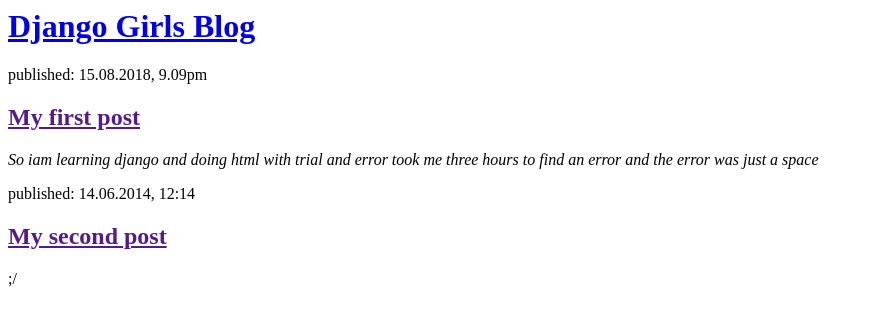
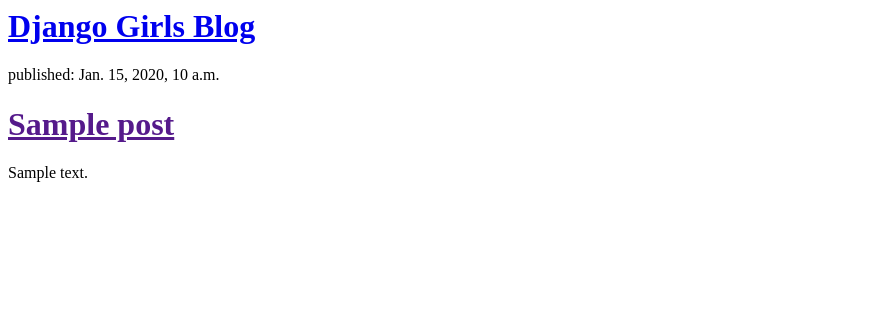
Before and after one commit to iAmGroot1/my-first-blog, a Django app: template blog/templates/blog/post_list.html in a window 1280 px wide. Shown: the top 326 px of the page, without its empty margins (0-874 px from the left). Run offline with Django 3.2, Linux system fonts and the light colour scheme; the template is opened without the code that fills it: values that come from a table or form of the project are taken from there, others are empty; tables that the repository leaves empty hold one stand-in row (values such as "Sample post").

Commit message:
Modified templates to display posts from  database

```diff
--- a/blog/templates/blog/post_list.html
+++ b/blog/templates/blog/post_list.html
@@ -1,22 +1,15 @@
 <html>
-    <head>
-        <title>Django Girls blog</title>
-    </head>
-    <body>
+      <head>
         <div>
-            <h1><a href="/">Django Girls Blog</a></h1>
+         <h1><a href="/">Django Girls Blog</a></h1>
         </div>
+       <head>
+      {% for post in posts %}
+       <div>
+         <p>published: {{ post.published_date }}</p>
+         <h1><a href="">{{ post.title }}</a></h1>
+         <p>{{ post.text|linebreaksbr }}</p>
+      </div>
+{% endfor %}
 
-        <div>
-            <p>published: 15.08.2018, 9.09pm</p>
-            <h2><a href="">My first post</a></h2>
-            <em>So iam learning django and doing html with trial and error took me three hours to find an error and the error was just a space </em>
-        </div>
-
-        <div>
-            <p>published: 14.06.2014, 12:14</p>
-            <h2><a href="">My second post</a></h2>
-            <p>;/</p>
-        </div>
-    </body>
 </html>
```
Also changed, not shown: blog/views.py (+4 -4 lines), 3 other files.
